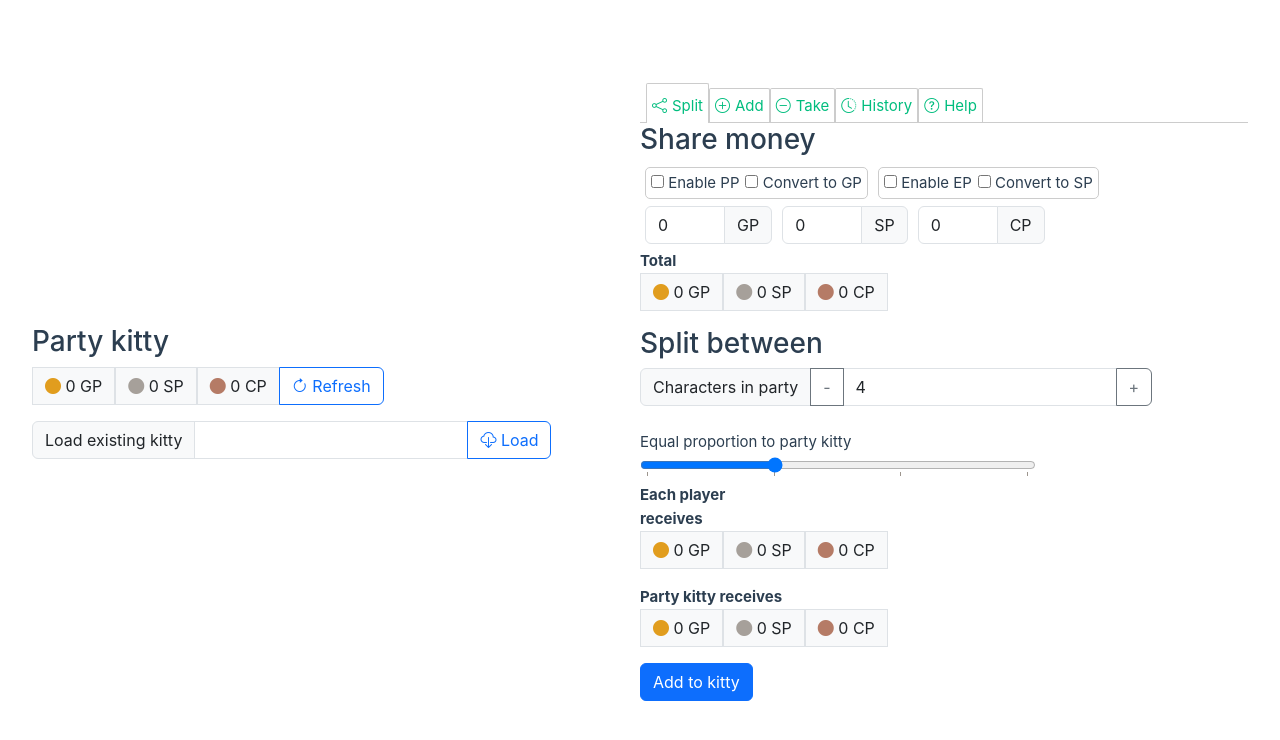
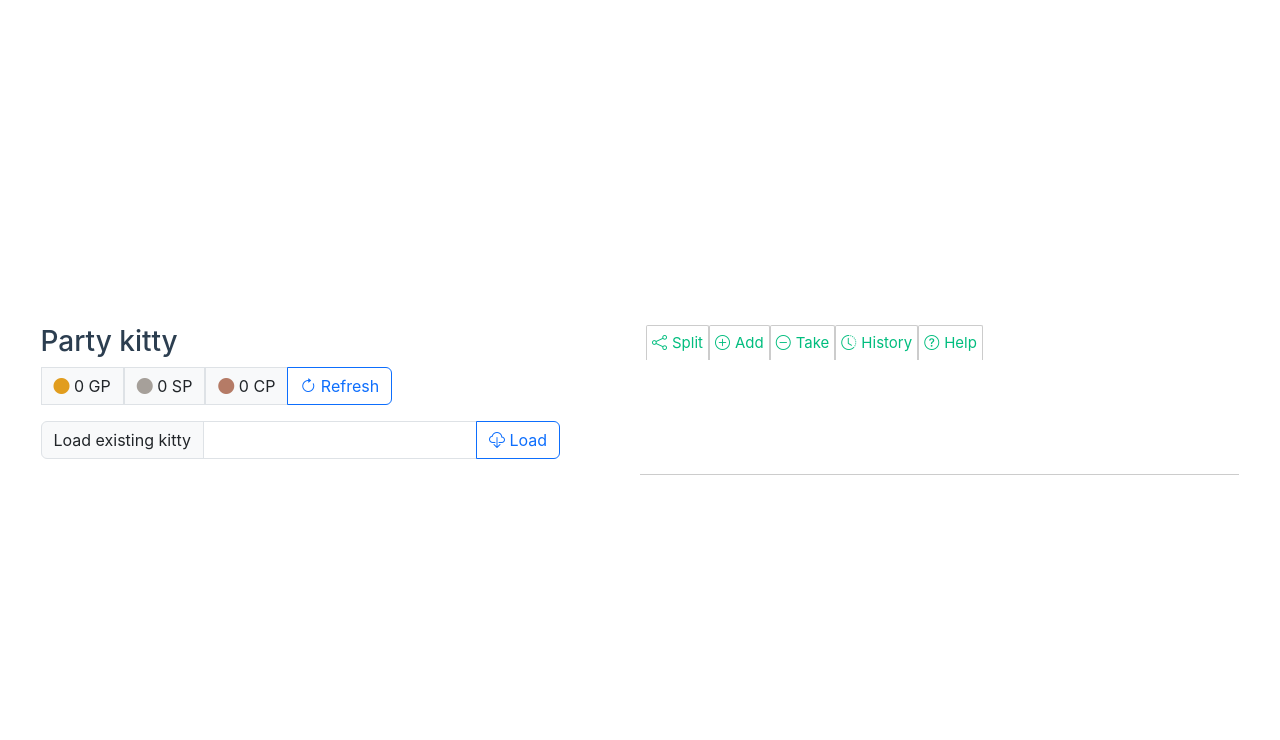
Before and after one commit to Trantion897/party-kitty, a Vue app: page / in a window 1280 px wide. Shown: the top 740 px of the page. Built offline with nearby package versions, Linux system fonts and the light colour scheme.

Commit message:
Change internal routing to use vue-router

```diff
--- a/package.json
+++ b/package.json
@@ -12,7 +12,8 @@
     "bootstrap": "^5.3.3",
     "bootstrap-icons": "^1.11.3",
     "pinia": "^2.1.7",
-    "vue": "^3.4.15"
+    "vue": "^3.4.15",
+    "vue-router": "^4.3.2"
   },
   "devDependencies": {
     "@vitejs/plugin-vue": "^5.0.3",
--- a/src/App.vue
+++ b/src/App.vue
@@ -22,9 +22,9 @@ onBeforeMount(() => {
       <TheKitty />
     </div>
   </header>
-
+  <the-tabs />
   <main>
-      <the-tabs />
+    <RouterView />
   </main>
 </template>
 
--- a/src/components/TheTabs.vue
+++ b/src/components/TheTabs.vue
@@ -1,53 +1,42 @@
 <script setup>
-    import { ref } from 'vue';
+    import { ref, computed } from 'vue';
+    import { useRoute, useRouter } from 'vue-router';
 
-    import ShareMoney from '@/components/pages/ShareMoney.vue';
-    import KittyHistory from '@/components/pages/KittyHistory.vue';
-    import AddMoney from '@/components/pages/AddMoney.vue';
-    import TakeMoney from '@/components/pages/TakeMoney.vue';
-    import Help from '@/components/pages/Help.vue';
+    const router = useRouter();
+    const route = useRoute();
+
+    const activeTab = computed(() => {
+      const path = route.path.split("/");
+      return path[path.length-1];
+    });
 
     const tabShare = "share";
     const tabAdd = "add";
     const tabTake = "take";
     const tabHistory = "history";
     const tabHelp = "help";
-
-    const activeTab = ref(tabShare);
-
-    const setActiveTab = function(newTab) {
-        activeTab.value = newTab;
-    }
 </script>
 
 <template>
   <nav>
 	<ul class="nav">
 	    <li class="nav-item" :class="{active: activeTab == tabShare}">
-	       <a class="bi bi-share" @click.stop="setActiveTab(tabShare)" href="#">Split</a>
+	       <RouterLink to="/share" class="bi bi-share">Split</RouterLink>
 	    </li>
 	    <li class="nav-item" :class="{active: activeTab == tabAdd}">
-	       <a class="bi bi-plus-circle" @click.stop="setActiveTab(tabAdd)" href="#">Add</a>
+	       <RouterLink to="/add" class="bi bi-plus-circle">Add</RouterLink>
 	    </li>
 	    <li class="nav-item" :class="{active: activeTab == tabTake}">
-	       <a class="bi bi-dash-circle" @click.stop="setActiveTab(tabTake)" href="#">Take</a>
+	       <RouterLink to="/take" class="bi bi-dash-circle">Take</RouterLink>
 	    </li>
 	    <li class="nav-item" :class="{active: activeTab == tabHistory}">
-	       <a class="bi bi-clock-history" @click.stop="setActiveTab(tabHistory)" href="#">History</a>
+	       <RouterLink to="/history" class="bi bi-clock-history">History</RouterLink>
 	    </li>
 	    <li class="nav-item" :class="{active: activeTab == tabHelp}">
-	       <a class="bi bi-question-circle" @click.stop="setActiveTab(tabHelp)" href="#">Help</a>
+	       <RouterLink to="/help" class="bi bi-question-circle">Help</RouterLink>
 	    </li>
 	</ul>
   </nav>
-
-	<share-money v-show="activeTab == tabShare"></share-money>
-	<kitty-history v-show="activeTab == tabHistory"></kitty-history>
-	<add-money v-show="activeTab == tabAdd"></add-money>
-	<take-money v-show="activeTab == tabTake"></take-money>
-	<help v-show="activeTab == tabHelp"></help>
-
-
 </template>
 
 <style scoped>
--- a/src/main.js
+++ b/src/main.js
@@ -3,9 +3,11 @@ import './assets/main.css'
 import { createApp } from 'vue'
 import { createPinia } from 'pinia'
 import App from './App.vue'
+import router from './router'
 
 const pinia = createPinia()
 const app = createApp(App)
 
-app.use(pinia)
+app.use(pinia);
+app.use(router);
 app.mount('#app')
```
Also changed, not shown: src/router.js (added, +24 -0 lines), 1 other file (tests, documents, lock files or other folders).
